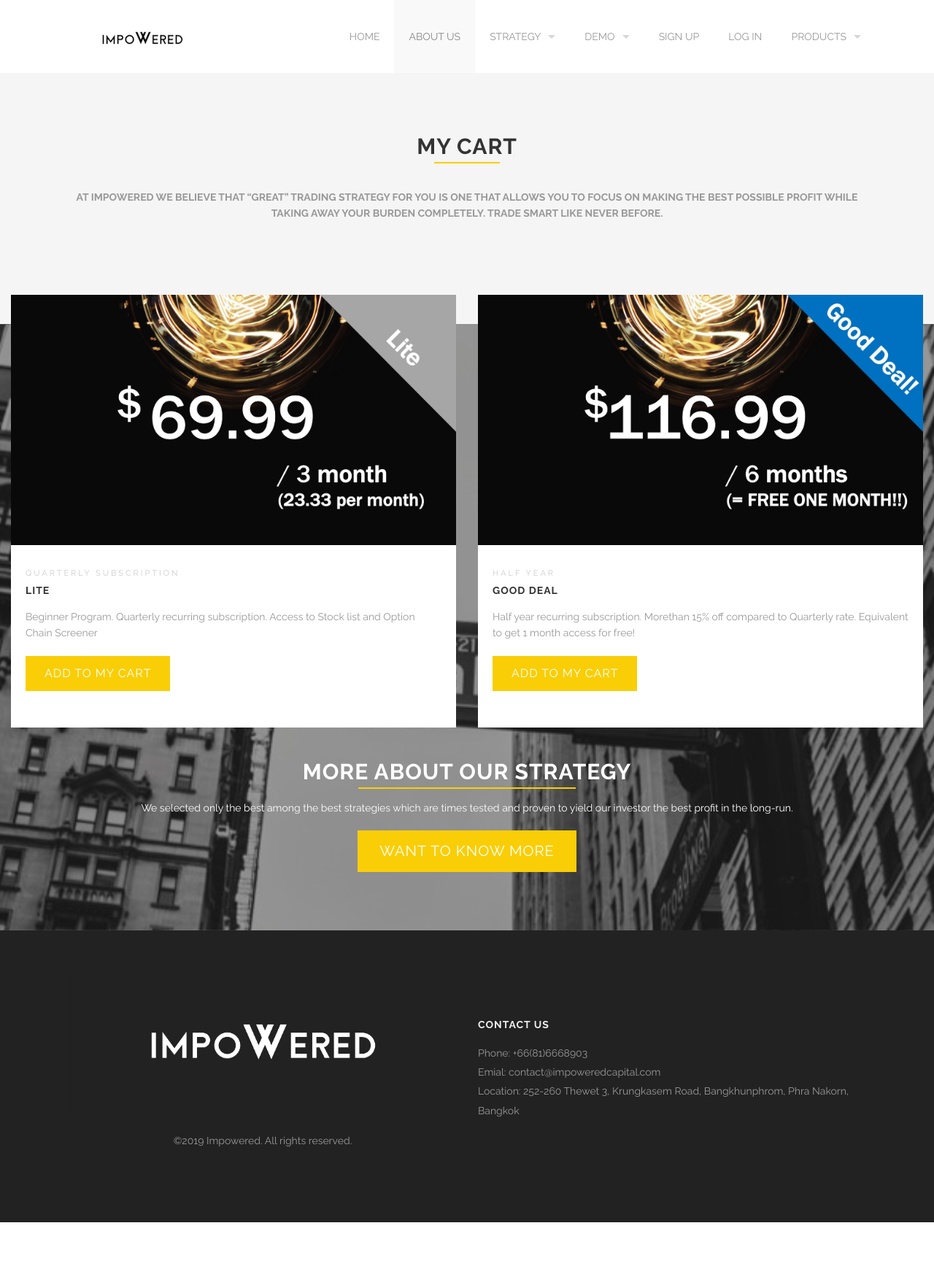
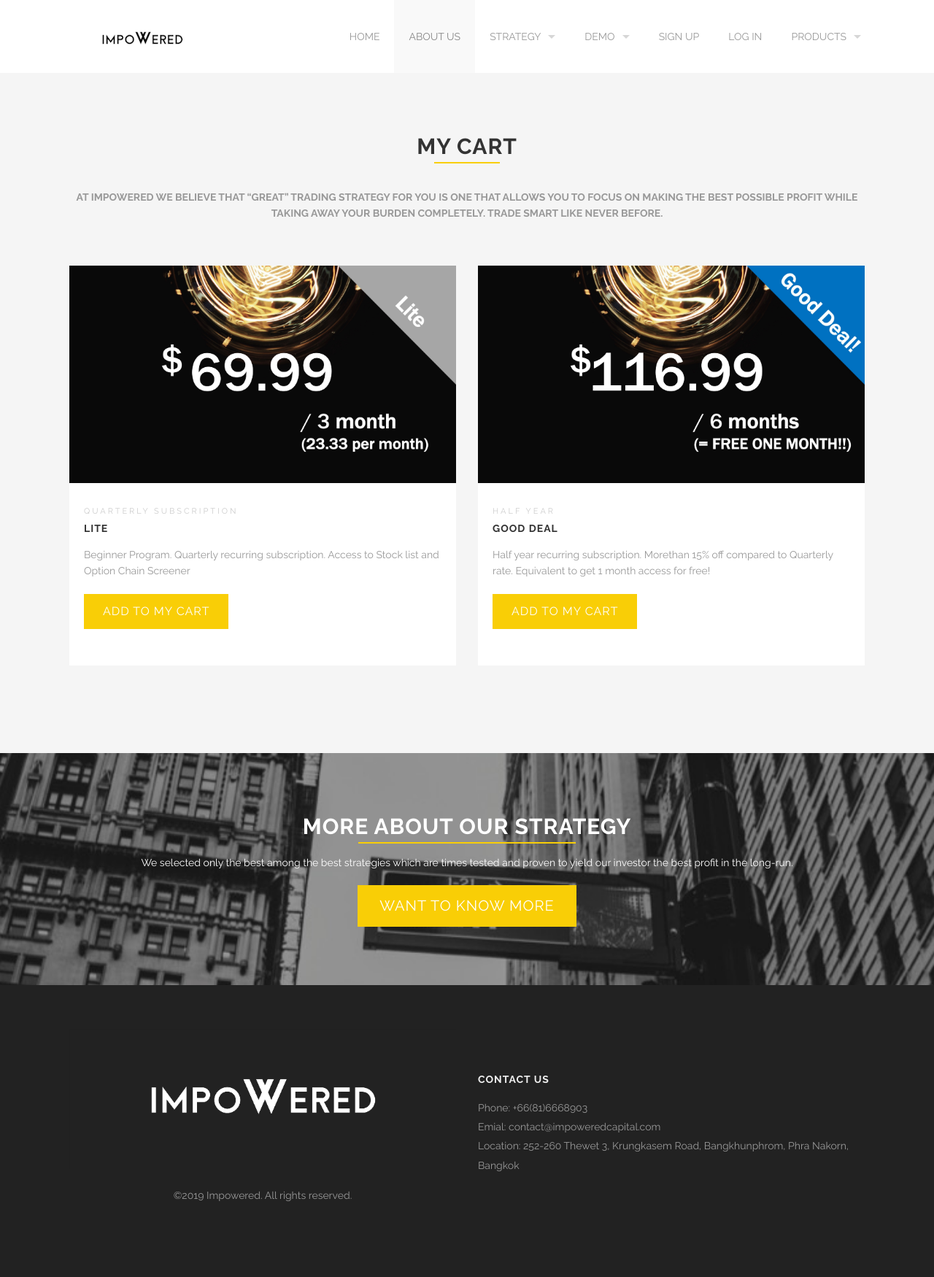
Before and after one commit to impoweredcapital/investmentplatform, a Jekyll site: the page built from cart.html, in a window 1280 px wide. Shown: the whole page at 73% size. Built offline with Jekyll 4.4.1, drawn with Linux system fonts in a browser that asks for light colours; before the commit the page ends 1675 px from its top, so only the background shows below that.

Commit message:
Update cart.html

```diff
--- a/cart.html
+++ b/cart.html
@@ -31,8 +31,6 @@ testimonials:
       </p>
       <div class='two spacing'></div>
     </div>
-  </div>
-  <div class='two spacing'></div>
 
     <div class='large-6 medium-6 columns'>
         <div class='mod modBlogPost'>
@@ -62,6 +60,10 @@ testimonials:
       </div>
     </div>
 
+
+  </div>
+  <div class='two spacing'></div>
+
   <div class='two spacing'></div>
 </div>
 
```
Lines whose indentation alone changed are shown as unchanged.
